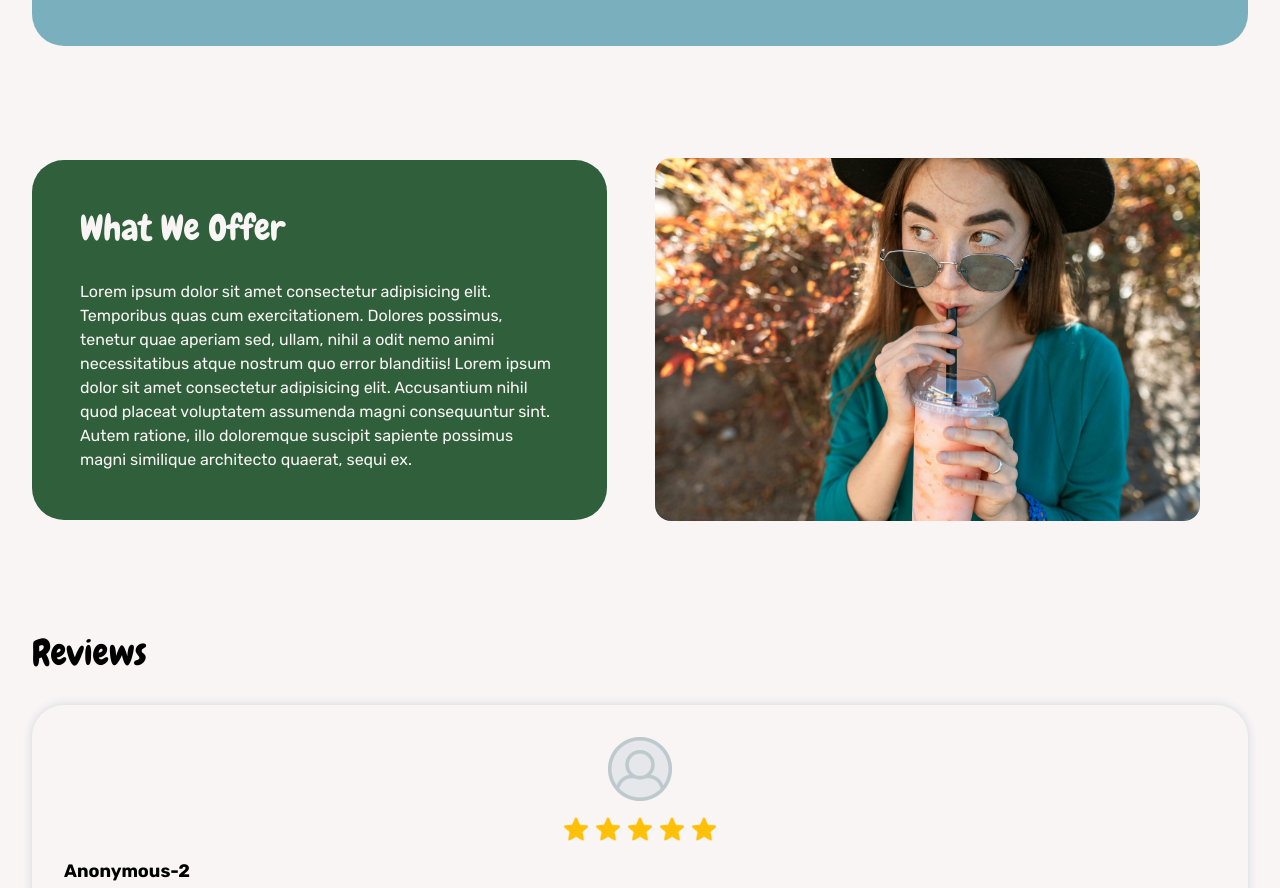
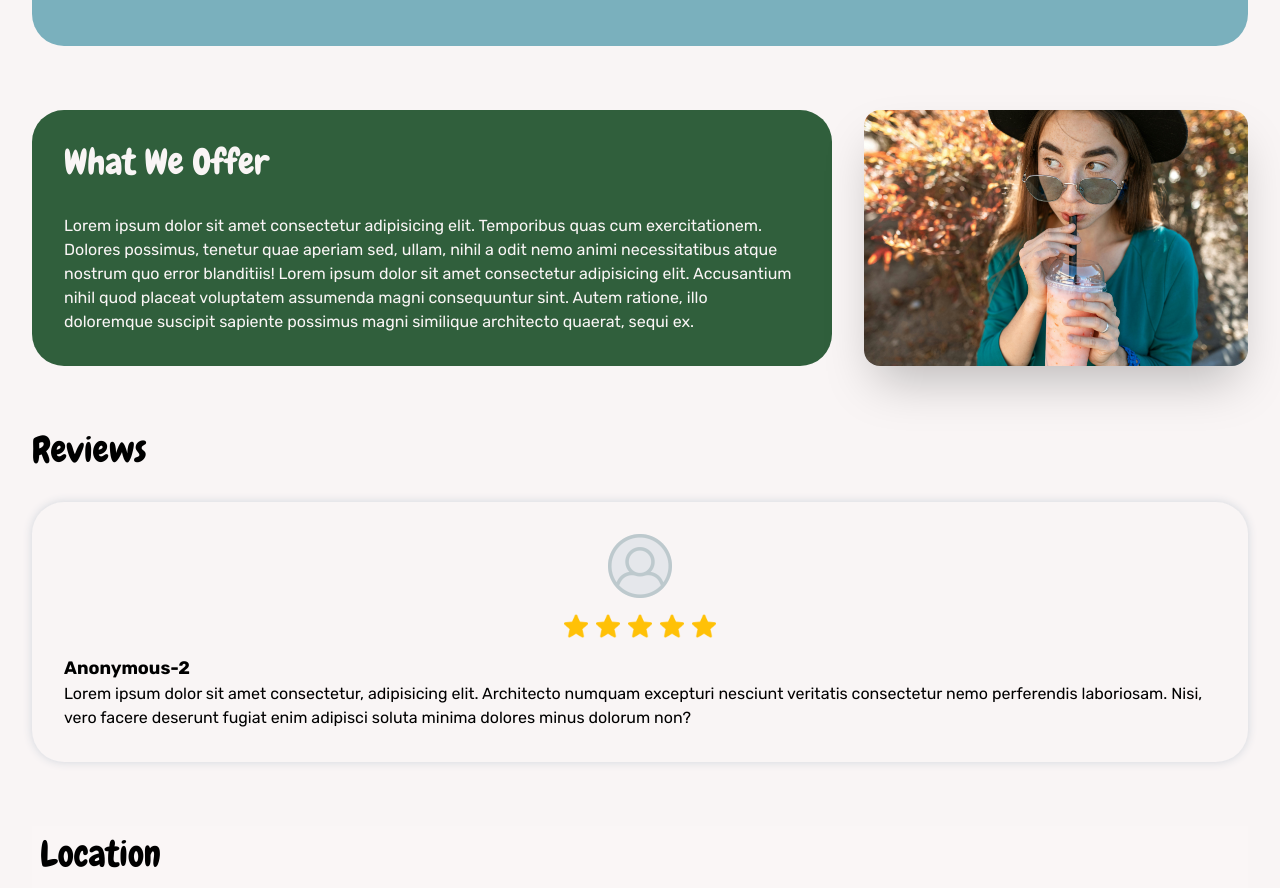
Before and after one commit to AndrewGlennAquino/brew-n-bubble-website, a React (Vite) app: page / in a window 1280 px wide. Shown: the part 1460-2348 px from the top of the page. Built offline with nearby package versions, Linux system fonts and the light colour scheme; no server answers.

Commit message:
Fix responsiveness for mobile, medium, and large devices

```diff
--- a/src/components/About.jsx
+++ b/src/components/About.jsx
@@ -46,7 +46,7 @@ const About = () => {
     >
       {/* Container */}
       <motion.div
-        className="container flex flex-col sm:flex-row justify-center items-center gap-8"
+        className="container flex flex-col lg:flex-row justify-center items-center gap-8"
         initial="initial"
         whileInView="animateFadeIn"
         viewport={{ amount: 0.5, once: true }}
@@ -54,7 +54,7 @@ const About = () => {
       >
         {/* About header */}
         <motion.div
-          className="bg-coffee text-snow w-full h-full p-4 sm:p-8 flex flex-col gap-8 rounded-2xl"
+          className="bg-coffee text-snow w-full h-full p-4 lg:p-8 flex flex-col gap-8 rounded-2xl"
           variants={childrenVariants}
         >
           <h1>About us</h1>
--- a/src/components/Offers.jsx
+++ b/src/components/Offers.jsx
@@ -1,4 +1,4 @@
-import { motion } from "motion/react";
+import { motion } from "motion/react"; // eslint-disable-line no-unused-vars
 import tempOffersImage from "../../public/images/temp-offers-image.jpg";
 
 /**
@@ -27,28 +27,28 @@ const Offers = () => {
 
   return (
     <section
-      className="mp-default flex flex-col sm:flex-row justify-center items-center relative"
+      className="mp-default flex justify-center items-center relative"
       aria-label="Our offers"
     >
       {/* Container */}
       <motion.div
-        className="container flex flex-col sm:flex-row justify-center items-center relative"
+        className="container flex flex-col sm:flex-row justify-center items-center gap-8 relative"
         initial="initial"
         whileInView="animateFadeIn"
         viewport={{ amount: 0.5, once: true }}
         variants={parentVariants}
       >
+        {/* Offers text container */}
+        <motion.div
+          className="text-snow p-4 lg:p-8 flex flex-col gap-8 relative"
+          variants={childrenVariants}
+        >
           {/* Content background */}
           <motion.div
-          className="container bg-forest absolute top-0 bottom-0 -z-10 rounded-4xl"
+            className="container bg-forest absolute inset-0 -z-10 rounded-4xl"
             variants={childrenVariants}
           />
 
-        {/* Offers text container */}
-        <motion.div
-          className="text-snow m-4 sm:p-8 flex flex-col gap-8"
-          variants={childrenVariants}
-        >
           {/* Offers header */}
           <h1>What We Offer</h1>
 
@@ -63,18 +63,15 @@ const Offers = () => {
             possimus magni similique architecto quaerat, sequi ex.
           </p>
         </motion.div>
-      </motion.div>
 
         {/* Offers image */}
-      <motion.div
-        className="w-full h-auto m-4 sm:p-8"
-        variants={childrenVariants}
-      >
+        <div className="shadow-2xl w-full sm:w-72 lg:w-96 flex-shrink-0 rounded-2xl">
           <img
             src={tempOffersImage}
             alt="Temporary What we offer image"
-          className="w-full h-full object-cover rounded-2xl"
+            className="w-full h-full object-contain rounded-2xl"
           />
+        </div>
       </motion.div>
     </section>
   );
```
Lines whose indentation alone changed are shown as unchanged.
